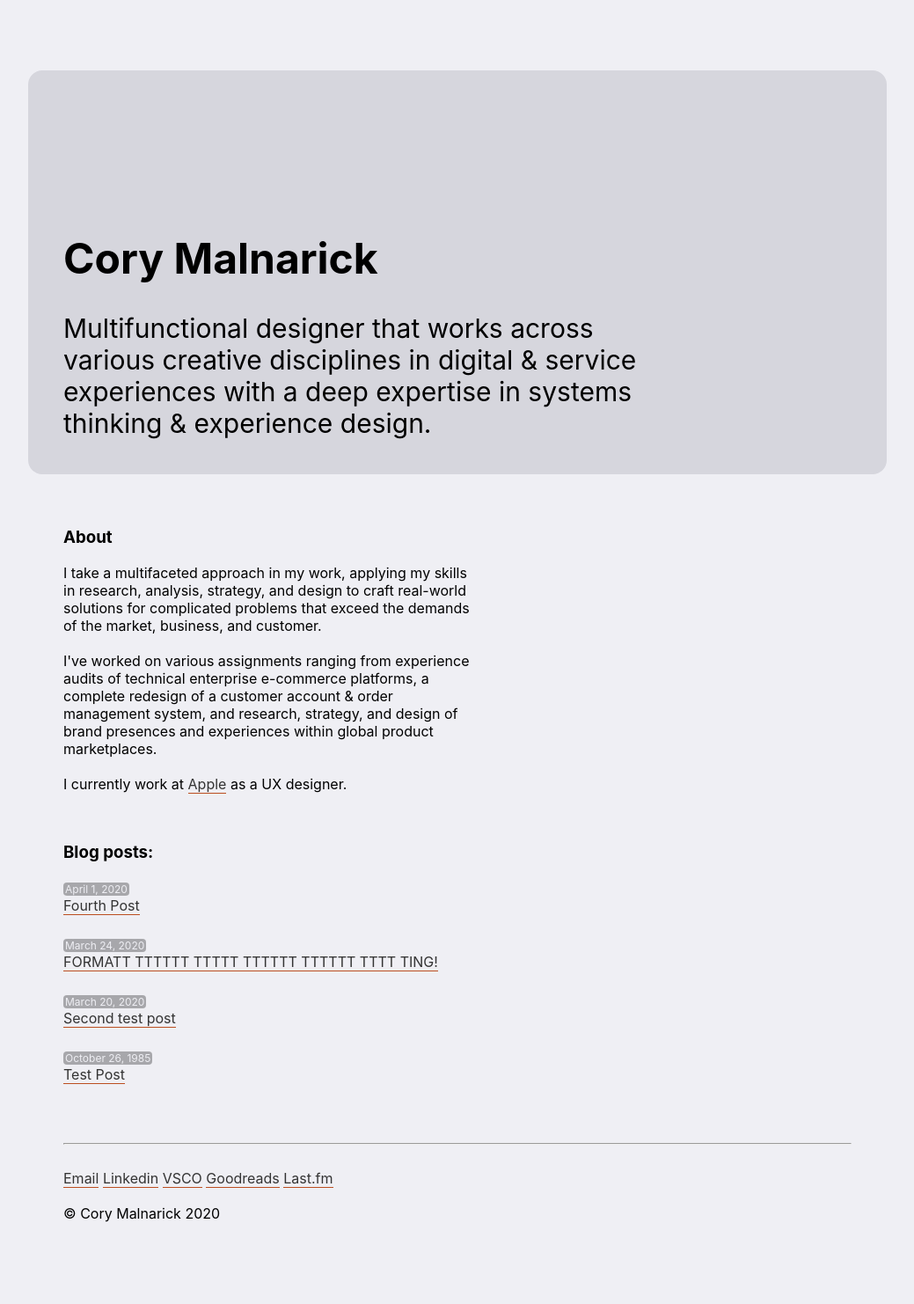
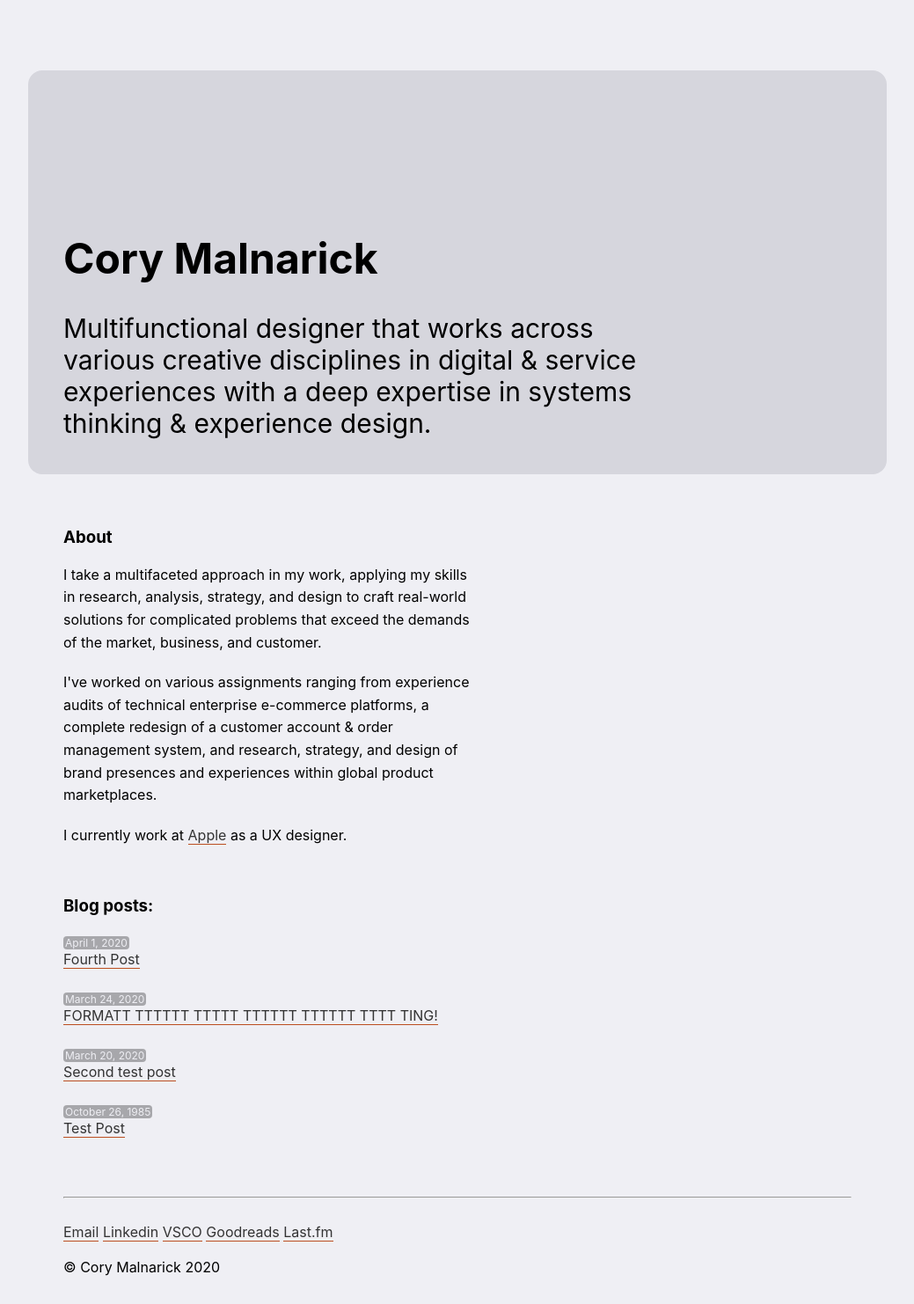
Before and after one commit to foundmonster/foundmonster.github.io, a Jekyll site: the page built from index.html, in a window 1280 px wide. Shown: the whole page at 88% size, without its empty margins (120-1159 px from the left). Built offline with Jekyll 4.4.1, drawn with Linux system fonts in a browser that asks for light colours; before the commit the page ends 1421 px from its top, so only the background shows below that.

Commit message:
updating line-height

```diff
--- a/_sass/main.scss
+++ b/_sass/main.scss
@@ -32,12 +32,14 @@ main {
     width: 75%;
     font-size: 30px;
     margin-block-end: 0px;
+    line-height: 1.2;
 }
 
 .p-home {
     width:52%;
     margin-block-start: 0px;
     margin-block-end: 0px;
+    line-height: 1.6;
 }
 
 .navspacing {
```
